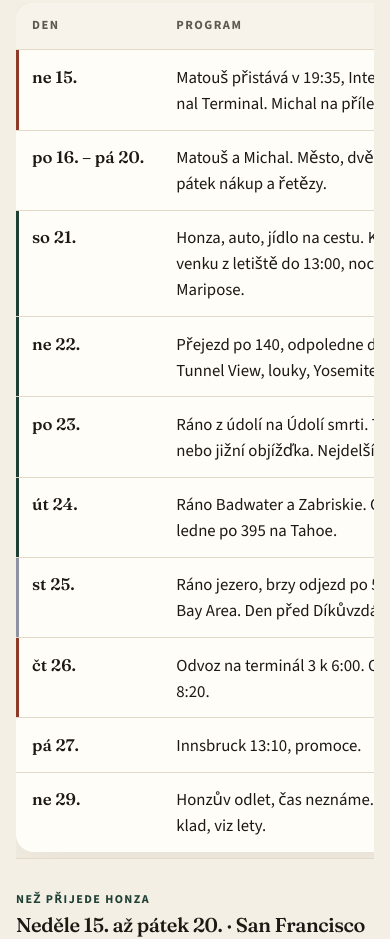
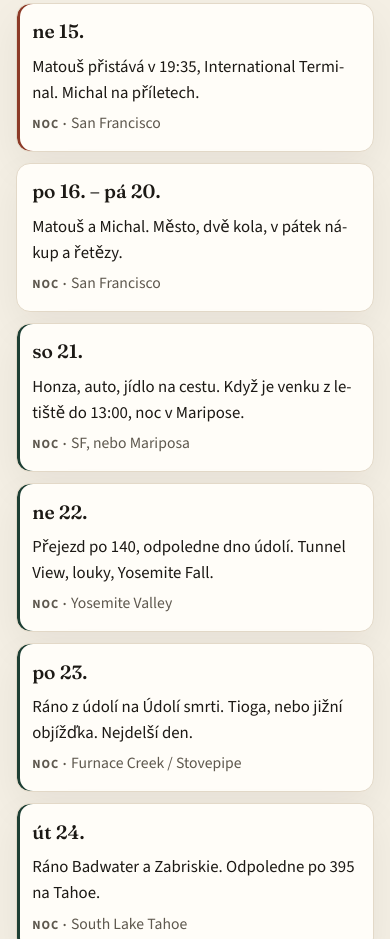
Before and after one commit to matouspesice/california-dreaming, a plain HTML site: page index.html in a window 390 px wide. Shown: the part 5844-6783 px from the top of the page. Drawn offline with nearby package versions, Linux system fonts and the light colour scheme.

Commit message:
Opravit Den po dni na mobilu: tabulka jako karty. (#3)
Místo horizontálního scrollu se řádky na úzkém displeji
skládají pod sebe, aby stránka nejezdila do strany.

Co-authored-by: Cursor Agent <cursoragent@cursor.com>
Co-authored-by: matouspesice <matouspesice@users.noreply.github.com>

```diff
--- a/index.html
+++ b/index.html
@@ -172,9 +172,14 @@
     .week-scroller, .table-scroller {
       overflow-x: auto;
       max-width: 100%;
+      width: 100%;
+      min-width: 0;
       padding-bottom: 0.4rem;
       -webkit-overflow-scrolling: touch;
       overscroll-behavior-x: contain;
+    }
+    .table-scroller {
+      display: block;
     }
     .week {
       display: grid;
@@ -357,12 +362,15 @@
 
     table {
       width: 100%;
-      min-width: 36rem;
+      min-width: 0;
       border-collapse: collapse;
       background: var(--card);
       border-radius: 18px;
       overflow: hidden;
       box-shadow: var(--shadow);
+    }
+    @media (min-width: 641px) {
+      #dny table { min-width: 36rem; }
     }
     thead th {
       text-align: left;
@@ -455,6 +463,65 @@
       .actions li { gap: 0.55rem; }
       .spine li { padding-left: 1.45rem; }
       .week a em { overflow-wrap: anywhere; }
+
+      /* Den po dni: stacked cards instead of sideways table scroll */
+      .table-scroller {
+        overflow: visible;
+        padding-bottom: 0;
+      }
+      #dny table {
+        min-width: 0;
+        width: 100%;
+        display: block;
+        background: transparent;
+        border-radius: 0;
+        box-shadow: none;
+        overflow: visible;
+      }
+      #dny thead { display: none; }
+      #dny tbody { display: block; width: 100%; }
+      #dny tr {
+        display: block;
+        width: 100%;
+        background: var(--card);
+        border: 1px solid var(--line);
+        border-radius: 14px;
+        box-shadow: var(--shadow);
+        margin: 0 0 0.7rem;
+        padding: 0.85rem 0.95rem 0.95rem;
+      }
+      #dny tr:last-child { margin-bottom: 0; }
+      #dny td {
+        display: block;
+        width: 100%;
+        border: 0;
+        padding: 0;
+        white-space: normal;
+      }
+      #dny td:first-child {
+        font-size: 1.2rem;
+        font-weight: 560;
+        margin-bottom: 0.35rem;
+        white-space: normal;
+        box-shadow: none;
+      }
+      #dny td:nth-child(2) { margin-bottom: 0.4rem; }
+      #dny td:nth-child(3):not(:empty) {
+        color: var(--muted);
+        font-size: 0.98rem;
+      }
+      #dny td:nth-child(3):not(:empty)::before {
+        content: "Noc · ";
+        font-family: var(--sans);
+        font-size: 0.78rem;
+        letter-spacing: 0.08em;
+        text-transform: uppercase;
+        font-weight: 700;
+      }
+      #dny tr.park { box-shadow: var(--shadow), inset 3px 0 0 var(--pine); }
+      #dny tr.flight { box-shadow: var(--shadow), inset 3px 0 0 var(--clay); }
+      #dny tr.buffer { box-shadow: var(--shadow), inset 3px 0 0 #8d93a0; }
+
       #today-jump {
         right: 0.75rem;
         bottom: 0.75rem;
```
